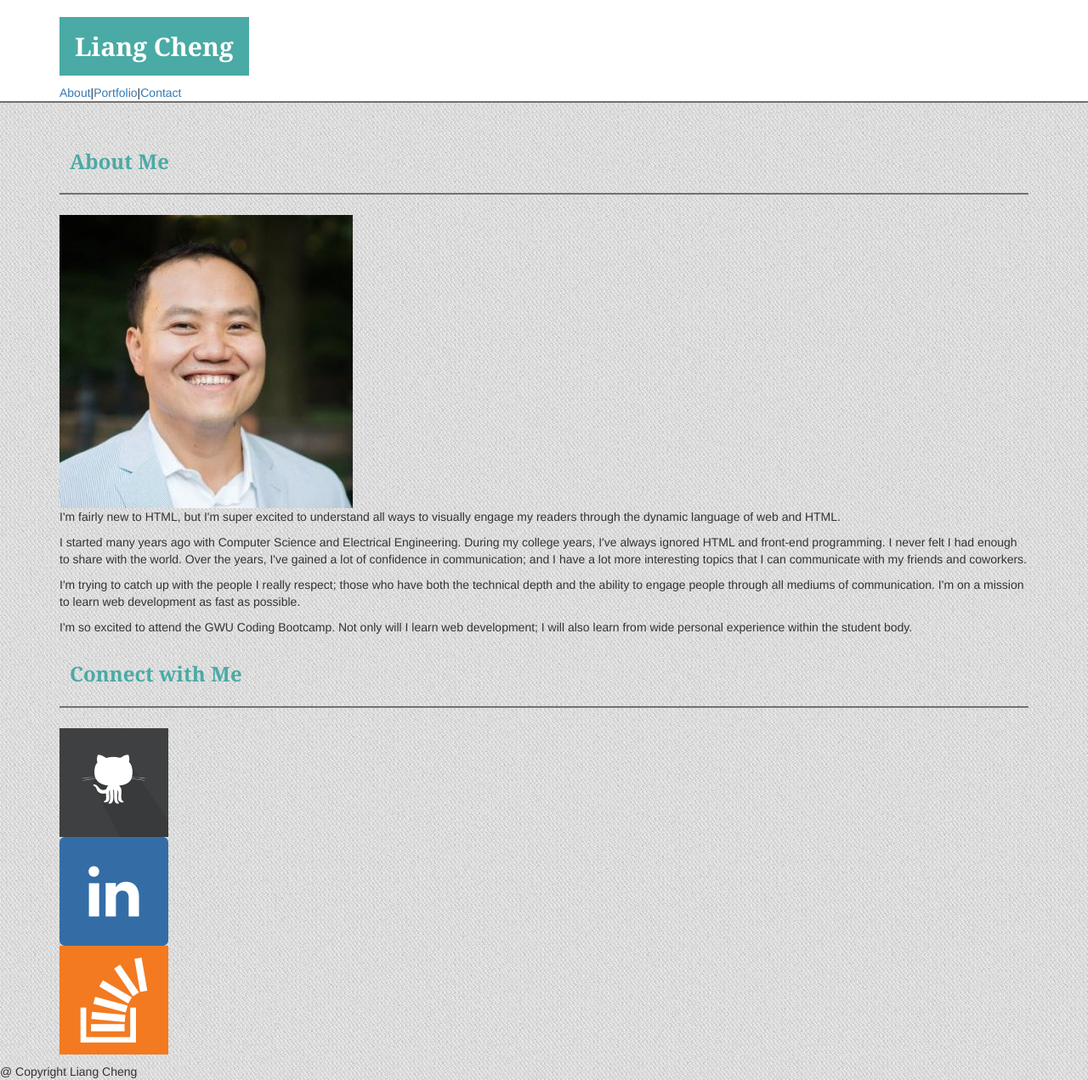
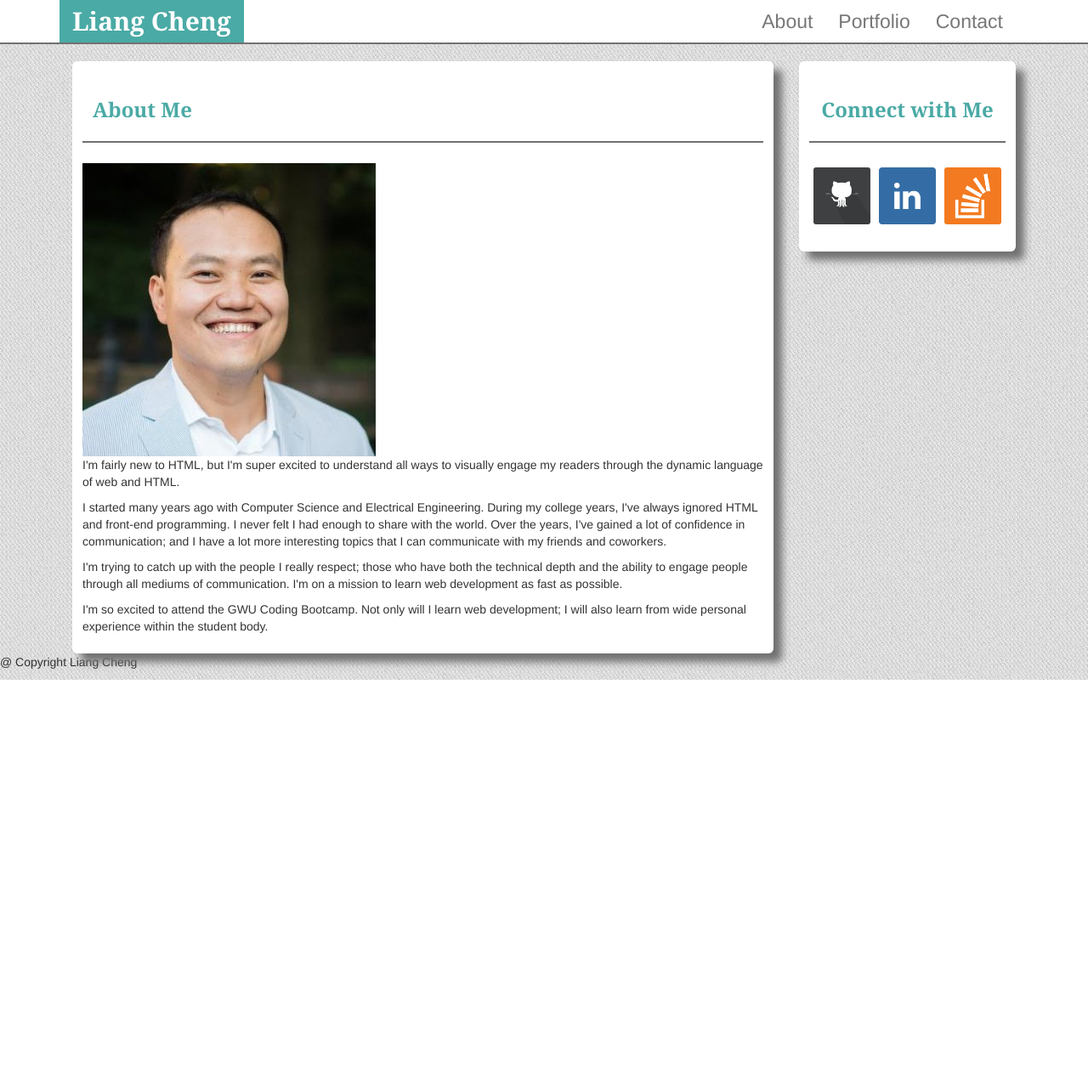
Before and after one commit to lcheng6/Bootstrap-Portfolio, a PHP site: page / in a window 1280 px wide. Shown: the whole page at 85% size. After the commit the page ends 800 px from the top, so only its background shows below. Run offline with PHP 8.4, Linux system fonts and the light colour scheme.

Commit message:
good enough, need to correct footer

```diff
--- a/css/style.css
+++ b/css/style.css
@@ -8,13 +8,6 @@
 
 body {
 	background-image: url("../images/cheap_diagonal_fabric.png");
-}
-header {
-	background-color: white;
-    background-color: #FFFFFF;
-    border-color: #CCCCCC;
-    border-bottom:2px solid #727171;
-    margin-bottom: 24px;
 }
 
 h1,h2,h3,h4,h5,h6 {
@@ -38,3 +31,64 @@ h2 {
 	padding: 12px 12px 24px 12px;
 	margin-bottom: 24px;
 }
+#navheaderstripe {
+	background-color:white;
+	border-color: #CCCCCC;
+    border-bottom:2px solid #727171;
+}
+#navheader {
+	background-color:white;
+}
+.navbar {
+	background-color:white;
+	border-width:0px;
+	margin-bottom:0px;
+}
+.navbar-nav {
+	font-size:23px;
+}
+.navbar-nav > li > a:hover {
+	color:green;
+}
+.navbar-brand {
+	font-size:30px;
+	background-color: #4aaaa5;
+
+}
+.navbar-brand strong{
+	color:white;
+	font-family: 'Georgia', Times, Times New Roman, serif;
+}
+
+.navbar-brand strong:hover{
+	color:#4aaaa5;
+	font-family: 'Georgia', Times, Times New Roman, serif;
+}
+
+
+#midsection {
+	margin-top:20px;
+}
+#connect-with-me, #about-me-description{
+	box-shadow: 10px 10px 10px #727171;
+	border-radius:6px;
+	padding:12px;
+	background-color:white;
+	margin: 0px;
+}
+#connect-with-me ul {
+	display:inline-block;
+}
+
+#connect-with-me h2 {
+	text-align:center;
+	padding-left:0px;
+	padding-right:0px;
+}
+.contact-me-icon img{
+	max-width: 100%;
+	border-radius: 3px
+}
+.contact-me-icon {
+	padding:5px;
+}
--- a/index.html
+++ b/index.html
@@ -3,26 +3,42 @@
 <html lang="en-us">
   <head>
     <meta charset="UTF-8">
+    <meta name="viewport" content="width=device-width, initial-scale=1">
     <title>Liang Cheng Basic Portfolio</title>
     <link rel="stylesheet" type="text/css" href="css/reset.css">
     <link rel="stylesheet" type="text/css" href="https://maxcdn.bootstrapcdn.com/bootstrap/3.3.7/css/bootstrap.min.css">
     <link rel="stylesheet" type="text/css" href="css/style.css">
   </head>
   <body>
-    <header>
-      <div class="container">
-        <h1>
-        <strong>Liang Cheng</strong>
-        </h1>
-        <div id="navLinks">
-          <nav>
-            <a href="#">About</a>|<a href="portfolio.html">Portfolio</a>|<a href="contact.html">Contact</a>
+    <div id="navheaderstripe">
+      <div id="navheader" class="container"> <!--begin id=navheader-->
+      <nav class="navbar navbar-default">
+        <div class="container-fluid">
+          <!-- Brand and toggle get grouped for better mobile display -->
+          <div class="navbar-header">
+            <button type="button" class="navbar-toggle collapsed" data-toggle="collapse" data-target="#bs-example-navbar-collapse-1" aria-expanded="false">
+            <span class="sr-only">Toggle navigation</span>
+            <span class="icon-bar"></span>
+            <span class="icon-bar"></span>
+            <span class="icon-bar"></span>
+            </button>
+            <a class="navbar-brand" href="#"><strong>Liang Cheng</strong></a>
+          </div>
+          <!-- Collect the nav links, forms, and other content for toggling -->
+          <div class="collapse navbar-collapse" id="bs-example-navbar-collapse-1">
+
+            <ul class="nav navbar-nav navbar-right">
+              <li><a href="#">About</a></li> <!-- TODO: add divider -->
+              <li><a href="portfolio.html">Portfolio</a></li><!-- TODO: add divider https://github.com/twbs/bootstrap/issues/9501-->
+              <li><a href="contact.html">Contact</a></li> <!-- TODO: add divider -->
+            </ul>
+            </div><!-- /.navbar-collapse -->
+          </div><!-- /.container-fluid -->
+        </div> <!--end id=navheader-->
     </nav>
   </div>
-      </div>
-    </header>
-    <div class="container">
-      <div id="about-me-section">
+  <div id="midsection" class="container"> <!--begin midsection"-->
+  <div id="about-me" class="col-md-9">
     <div id="about-me-description">
       <h2 id="about-me">
       About Me
@@ -41,21 +57,29 @@
         I'm so excited to attend the GWU Coding Bootcamp.  Not only will I learn web development; I will also learn from wide personal experience within the student body.
       </p>
       </div> <!-- end about-me-description -->
-
+      <!-- <div id="midsectionfiller" class="col-md-1"> -->
+      <!-- </div> -->
+      </div>
+      <div id="connect-with-me-container" class="col-md-3">
         <div id="connect-with-me">
-          <div id="connect-with-me-top">
           <h2>
             <strong>Connect with Me</strong>
           </h2>
+          <ul>
+            <div class="col-md-4 contact-me-icon">
+              <li><a href="https://github.com/lcheng6" target="_blank"><img src="images/github.png" alt="Matt Martin's GitHub Profile"></a></li>
             </div>
-            <ul>
-              <li><a href="https://github.com/lcheng6" target="_blank"><img src="images/github.png" alt="Matt Martin's GitHub Profile"></a></li>
+            <div class="col-md-4 contact-me-icon">
             <li><a href="https://www.linkedin.com/in/liang-cheng-2039b81" target="_blank"><img src="images/linkedin.png" alt="Matt Martin's LinkedIn Profile"></a></li>
+            </div>
+            <div class="col-md-4 contact-me-icon">
             <li><a href="http://stackoverflow.com/users/4017961/liang-cheng" target="_blank"><img src="images/stackOverflow.png" alt="Stack Overflow"></a></li>
+            </div>
           </ul>
           </div>
+        </div> <!-- end connect-with-me -->
       </div> <!-- end mid-section -->
-    </div>
+    </div> <!--end id=midsection-->
     <div class="footer">
       <footer>
         @ Copyright Liang Cheng
```
Lines whose indentation alone changed are shown as unchanged.
